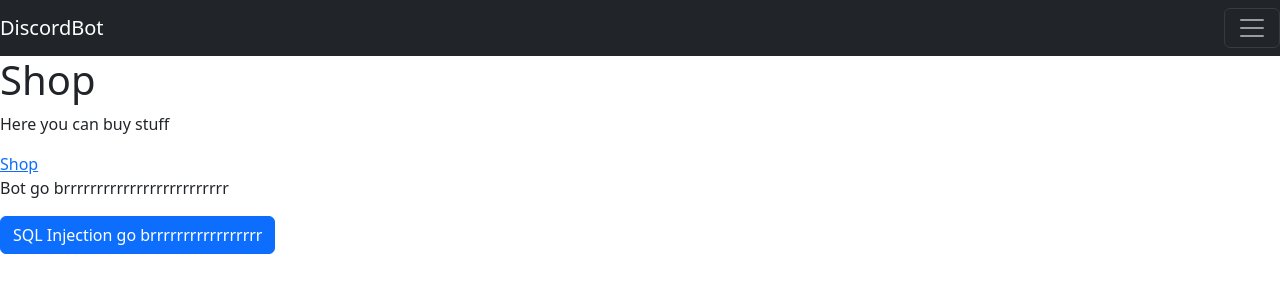
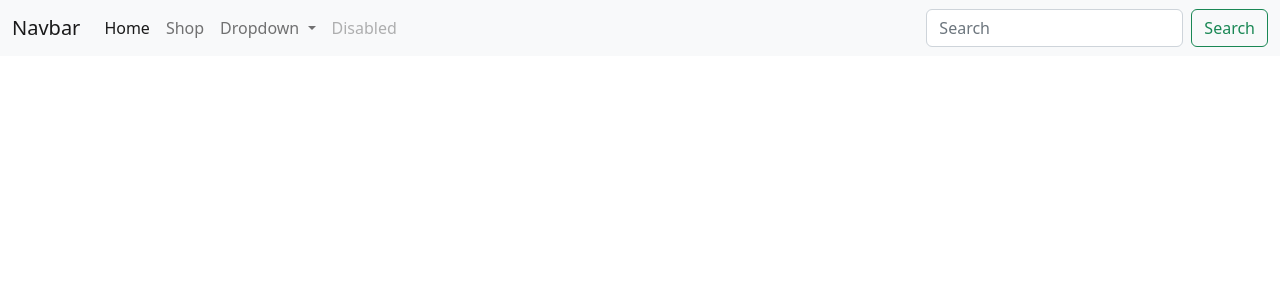
Before and after one commit to Jojojihn/DiscordBot, a plain HTML site: page websiteStuff/index.html in a window 1280 px wide. Drawn offline with nearby package versions, Linux system fonts and the light colour scheme.

Commit message:
Another go at the website

```diff
--- a/websiteStuff/index.html
+++ b/websiteStuff/index.html
@@ -2,22 +2,47 @@
 <html lang="en">
     <head>
         <meta charset="UTF-8">
-        <title>Shop</title>
+        <title>Discord Bot Website</title>
         <link rel="stylesheet" href="style.css">
         <link href="https://cdn.jsdelivr.net/npm/bootstrap@5.2.3/dist/css/bootstrap.min.css" rel="stylesheet" integrity="sha384-rbsA2VBKQhggwzxH7pPCaAqO46MgnOM80zW1RWuH61DGLwZJEdK2Kadq2F9CUG65" crossorigin="anonymous">
         <script src="https://cdn.jsdelivr.net/npm/bootstrap@5.2.3/dist/js/bootstrap.bundle.min.js" integrity="sha384-kenU1KFdBIe4zVF0s0G1M5b4hcpxyD9F7jL+jjXkk+Q2h455rYXK/7HAuoJl+0I4" crossorigin="anonymous"></script>
     </head>
     <body>
-    <nav class="navbar navbar-dark bg-dark">
-        <a class="navbar-brand" href="#">  DiscordBot</a>
-        <button class="navbar-toggler" type="button" data-toggle="collapse" data-target="#navbarSupportedContent" aria-controls="navbarSupportedContent" aria-expanded="false" aria-label="Toggle navigation">
-            <span class="navbar-toggler-icon"></span>
-        </button>
+    <nav class="navbar navbar-expand-lg bg-light">
+        <div class="container-fluid">
+            <a class="navbar-brand" href="#">Navbar</a>
+            <button class="navbar-toggler" type="button" data-bs-toggle="collapse" data-bs-target="#navbarSupportedContent" aria-controls="navbarSupportedContent" aria-expanded="false" aria-label="Toggle navigation">
+                <span class="navbar-toggler-icon"></span>
+            </button>
+            <div class="collapse navbar-collapse" id="navbarSupportedContent">
+                <ul class="navbar-nav me-auto mb-2 mb-lg-0">
+                    <li class="nav-item">
+                        <a class="nav-link active" aria-current="page" href="#">Home</a>
+                    </li>
+                    <li class="nav-item">
+                        <a class="nav-link" href="https://www.youtube.com/watch?v=dQw4w9WgXcQ">Shop</a>
+                    </li>
+                    <li class="nav-item dropdown">
+                        <a class="nav-link dropdown-toggle" href="#" role="button" data-bs-toggle="dropdown" aria-expanded="false">
+                            Dropdown
+                        </a>
+                        <ul class="dropdown-menu">
+                            <li><a class="dropdown-item" href="#">Action</a></li>
+                            <li><a class="dropdown-item" href="#">Another action</a></li>
+                            <li><hr class="dropdown-divider"></li>
+                            <li><a class="dropdown-item" href="#">Something else here</a></li>
+                        </ul>
+                    </li>
+                    <li class="nav-item">
+                        <a class="nav-link disabled">Disabled</a>
+                    </li>
+                </ul>
+                <form class="d-flex" role="search">
+                    <input class="form-control me-2" type="search" placeholder="Search" aria-label="Search">
+                    <button class="btn btn-outline-success" type="submit">Search</button>
+                </form>
+            </div>
+        </div>
     </nav>
-        <h1>Shop</h1>
-        <p>Here you can buy stuff</p>
-        <a href="shop.html">Shop</a>
-        <p>Bot go brrrrrrrrrrrrrrrrrrrrrrrrr</p>
-        <button type="button" class="btn btn-primary">SQL Injection go brrrrrrrrrrrrrrrrr</button>
     </body>
 </html>
--- a/websiteStuff/style.css
+++ b/websiteStuff/style.css
@@ -1 +1,8 @@
-/*Lol this file be hella empty*/
+/*Lol this file be hella empty,           NO LONGER*/
+* {
+    margin: 0;
+    padding: 0;
+}
+body {
+    font-family: sans-serif;
+}
```
